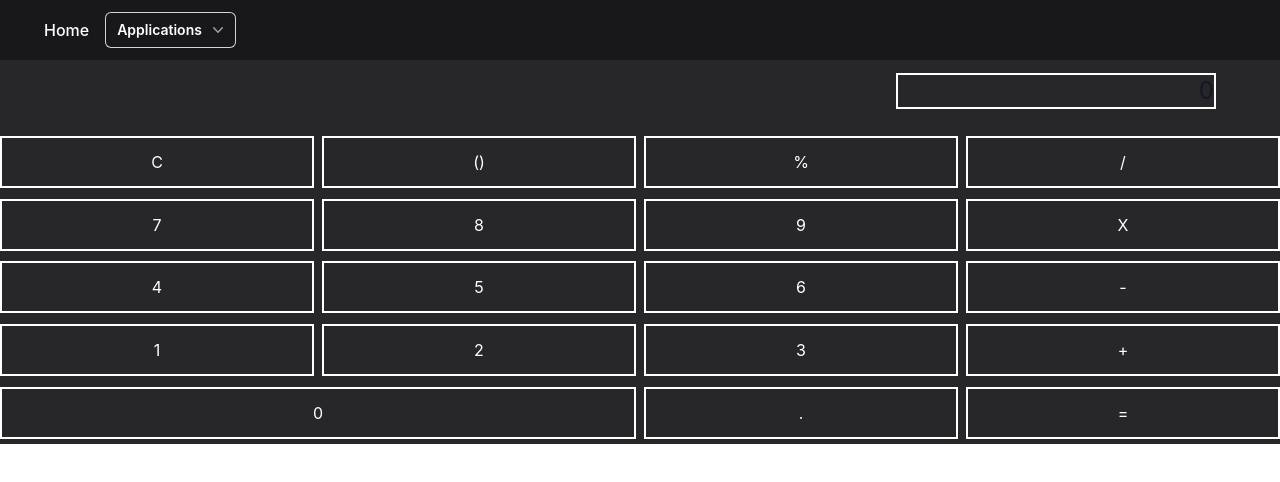
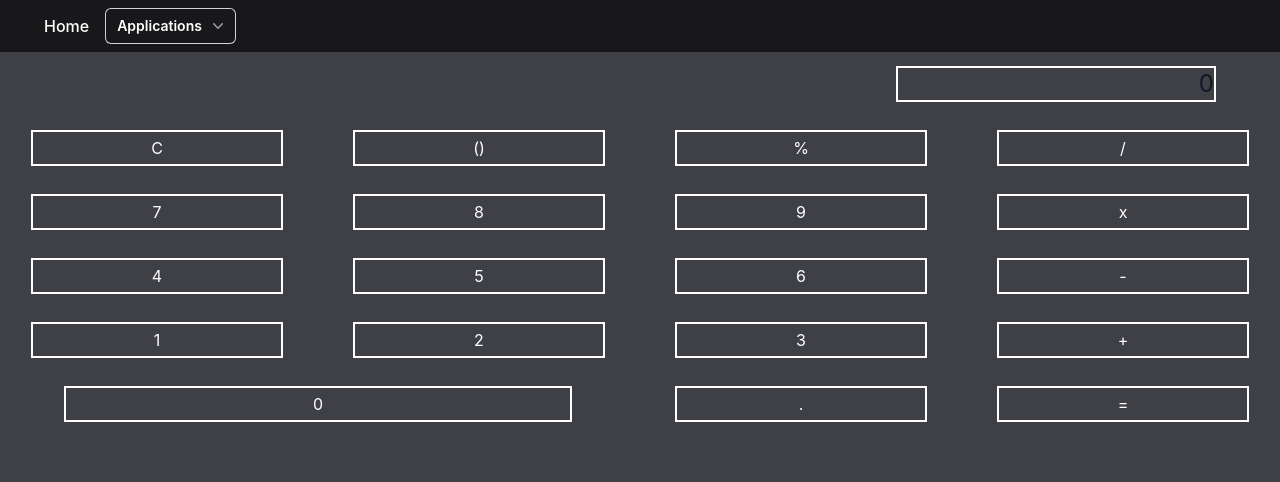
Before and after one commit to DarwinLF/React-Collection-Tailwind, a React (Create React App) app: page /calculator in a window 1280 px wide. Shown: the top 482 px of the page. Built offline with nearby package versions, Linux system fonts and the light colour scheme.

Commit message:
adding basic operations to the calculator

```diff
--- a/src/components/calculator.tsx
+++ b/src/components/calculator.tsx
@@ -2,7 +2,8 @@ import { Button } from "@material-tailwind/react"
 import { useState } from "react";
 
 const Calculator = () => {
-    const [expresion, setExpresion] = useState("0");
+    const [values, setValues] = useState(["0"]);
+    const [operators, setOperators] = useState([""]);
 
     function addSymbol(symbol: string) {
         switch(symbol) {
@@ -46,44 +47,129 @@ const Calculator = () => {
                 addDigit("9");
                 break;
             }
+            case "+": {
+                if(operators.length === 1) {
+                    setOperators(["+"]);
+                }else {
+                    setOperators(oldOperators => [...oldOperators, "+"]);
+                }
+                setValues(oldvalues => [...oldvalues, " "])
+                break;
+            }
+            case "-": {
+                if(operators.length === 1) {
+                    setOperators(["-"]);
+                }else {
+                    setOperators(oldOperators => [...oldOperators, "-"]);
+                }
+                setValues(oldvalues => [...oldvalues, " "])
+                break;
+            }
+            case "x": {
+                if(operators.length === 1) {
+                    setOperators(["x"]);
+                }else {
+                    setOperators(oldOperators => [...oldOperators, "x"]);
+                }
+                setValues(oldvalues => [...oldvalues, " "])
+                break;
+            }
+            case "/": {
+                if(operators.length === 1) {
+                    setOperators(["/"]);
+                }else {
+                    setOperators(oldOperators => [...oldOperators, "/"]);
+                }
+                setValues(oldvalues => [...oldvalues, " "])
+                break;
+            }
+            case "=": {
+                let leftValue = values["0"];
+                for(let i = 1; i < values.length; i++) {
+                    leftValue = operate(parseFloat(leftValue), operators[i-1], parseFloat(values[i]))
+                }
+                setValues([leftValue]);
+                setOperators([""]);
+                break;
+            }
         }
     }
 
     function addDigit(digit: string) {
-        if(expresion == "0") {
-            setExpresion(digit);
+        if(values[values.length - 1] === "0" || values[values.length - 1] === " ") {
+            setValues([...values.slice(0, values.length - 1), digit])
         }
         else {
-            setExpresion(expresion + digit);
+            setValues([...values.slice(0, values.length - 1), values[values.length - 1] + digit])
+        }
+    }
+
+    function operate(leftValue: number, operate: string, rightValue: number) {
+        switch (operate) {
+            case "+": {
+                return (leftValue + rightValue).toString();
+            }
+            case "-": {
+                return (leftValue - rightValue).toString();
+            }
+            case "x": {
+                return (leftValue * rightValue).toString();
+            }
+            case "/": {
+                return (leftValue / rightValue).toString();
+            }
+            default: {
+                return "";
+            }
         }
     }
 
     function clean() {
-        setExpresion("0");
+        setValues(["0"]);
+        setOperators([""]);
     }
 
     return (
-        <div id="background" className="grid grid-cols-4 justify-center items-center h-96 gap-x-2 gap-y-0 bg-zinc-800">
-            <p className="col-span-4 text-2xl text-gray-900 dark:text-white border-2 border-white justify-self-end w-1/4 text-right mr-16 mb-4 mt-2">{expresion}</p>
-            <Button className="border-2 border-white" onClick={clean}>C</Button>
-            <Button className="border-2 border-white">()</Button>
-            <Button className="border-2 border-white">%</Button>
-            <Button className="border-2 border-white">/</Button>
-            <Button onClick={() => addSymbol("7")} className="border-2 border-white">7</Button>
-            <Button onClick={() => addSymbol("8")} className="border-2 border-white">8</Button>
-            <Button onClick={() => addSymbol("9")} className="border-2 border-white">9</Button>
-            <Button className="border-2 border-white">X</Button>
-            <Button onClick={() => addSymbol("4")} className="border-2 border-white">4</Button>
-            <Button onClick={() => addSymbol("5")} className="border-2 border-white">5</Button>
-            <Button onClick={() => addSymbol("6")} className="border-2 border-white">6</Button>
-            <Button className="border-2 border-white">-</Button>
-            <Button onClick={() => addSymbol("1")} className="border-2 border-white">1</Button>
-            <Button onClick={() => addSymbol("2")} className="border-2 border-white">2</Button>
-            <Button onClick={() => addSymbol("3")} className="border-2 border-white">3</Button>
-            <Button className="border-2 border-white">+</Button>
-            <Button onClick={() => addSymbol("0")} className="col-span-2 border-2 border-white">0</Button>
-            <Button className="border-2 border-white">.</Button>
-            <Button className="border-2 border-white">=</Button>
+        <div className="grid grid-cols-4 justify-center items-center h-96 gap-x-2 gap-y-px bg-zinc-700">
+            <p className="col-span-4 text-2xl text-gray-900 dark:text-white border-2 border-white justify-self-end w-1/4 text-right mr-16">
+                {values.map((value, index) => {
+                        let expressionPart;
+
+                        if(operators[index]) {
+                            //expressionPart = " " + operators[index] + " " + value;
+                            expressionPart = value + " " + operators[index] + " ";
+                        }
+                        else {
+                            expressionPart = value
+                        }
+
+                        return expressionPart;
+                })}
+            </p>
+
+            <Button className="border-2 border-white py-1 w-4/5 justify-self-center" onClick={clean}>C</Button>
+            <Button className="border-2 border-white py-1 w-4/5 justify-self-center">()</Button>
+            <Button className="border-2 border-white py-1 w-4/5 justify-self-center">%</Button>
+            <Button onClick={() => addSymbol("/")} className="border-2 border-white py-1 w-4/5 justify-self-center">/</Button>
+
+            <Button onClick={() => addSymbol("7")} className="border-2 border-white py-1 w-4/5 justify-self-center">7</Button>
+            <Button onClick={() => addSymbol("8")} className="border-2 border-white py-1 w-4/5 justify-self-center">8</Button>
+            <Button onClick={() => addSymbol("9")} className="border-2 border-white py-1 w-4/5 justify-self-center">9</Button>
+            <Button onClick={() => addSymbol("x")} className="border-2 border-white py-1 w-4/5 justify-self-center">x</Button>
+
+            <Button onClick={() => addSymbol("4")} className="border-2 border-white py-1 w-4/5 justify-self-center">4</Button>
+            <Button onClick={() => addSymbol("5")} className="border-2 border-white py-1 w-4/5 justify-self-center">5</Button>
+            <Button onClick={() => addSymbol("6")} className="border-2 border-white py-1 w-4/5 justify-self-center">6</Button>
+            <Button onClick={() => addSymbol("-")} className="border-2 border-white py-1 w-4/5 justify-self-center">-</Button>
+
+            <Button onClick={() => addSymbol("1")} className="border-2 border-white py-1 w-4/5 justify-self-center">1</Button>
+            <Button onClick={() => addSymbol("2")} className="border-2 border-white py-1 w-4/5 justify-self-center">2</Button>
+            <Button onClick={() => addSymbol("3")} className="border-2 border-white py-1 w-4/5 justify-self-center">3</Button>
+            <Button onClick={() => addSymbol("+")} className="border-2 border-white py-1 w-4/5 justify-self-center">+</Button>
+
+            <Button onClick={() => addSymbol("0")} className="col-span-2 border-2 border-white py-1 w-4/5 justify-self-center">0</Button>
+            <Button className="border-2 border-white py-1 w-4/5 justify-self-center">.</Button>
+            <Button onClick={() => addSymbol("=")} className="border-2 border-white py-1 w-4/5 justify-self-center">=</Button>
         </div>
     );
   };
--- a/src/components/home.tsx
+++ b/src/components/home.tsx
@@ -2,7 +2,7 @@ import logo from '../images/logo.svg';
 
 const Home = () => {
     return (
-        <header className="App-header bg-zinc-800">
+        <header className="App-header bg-zinc-700">
          <img src={logo} alt='logo' className='App-logo'></img>
          <p>House of Projects</p>
         </header>
--- a/src/components/layout.tsx
+++ b/src/components/layout.tsx
@@ -10,9 +10,9 @@ function classNames(...classes: string[]) {
 
 const Layout = () => {
     return (
-        <>
+        <div className="min-h-screen flex flex-col">
           <Navbar
-            className="sticky top-0 z-10 mx-auto w-screen h-1/5 bg-zinc-900 px-4 py-3"
+            className="sticky top-0 z-10 mx-auto w-screen bg-zinc-900 px-4 py-2"
           >
             <div className="flex flex-wrap items-center justify-start gap-y-4 text-white ml-7">
               <Typography
@@ -76,7 +76,8 @@ const Layout = () => {
           </Navbar>
 
           <Outlet />
-        </>
+          <div className="relative flex flex-grow bg-zinc-700"></div>
+        </div>
     )
 }
 
```
